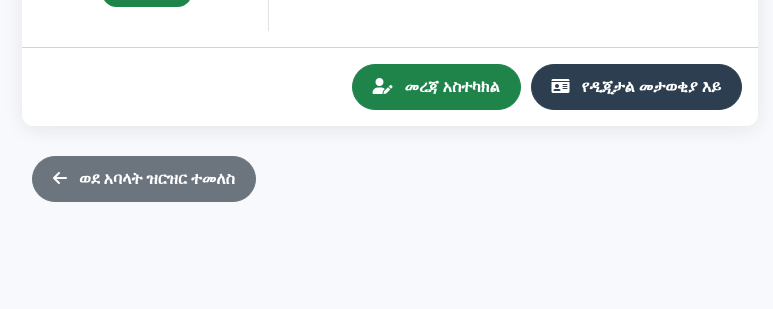
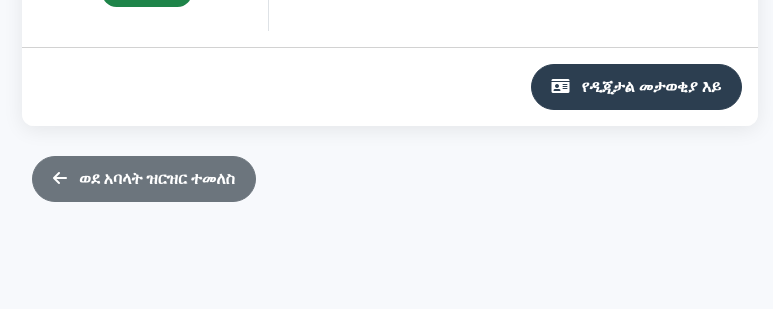
Before and after one commit to eudp-admin/eudp-members-Statistics, a Django app: template members/templates/members/member_detail.html in a window 1280 px wide. Shown: the part 527-836 px from the top of the page, without its empty margins (60-833 px from the left). Run offline with Django 5.2, Linux system fonts and the light colour scheme; the template is opened without the code that fills it, so the values that code supplies are empty; some web fonts are replaced.

Commit message:
Update member_detail.html

```diff
--- a/members/templates/members/member_detail.html
+++ b/members/templates/members/member_detail.html
@@ -195,9 +195,6 @@
             </div>
 
             <div class="card-footer d-flex justify-content-end bg-white py-3">
-                <a href="{% url 'profile_update' member.pk %}" class="btn btn-edit-main btn-custom">
-                    <i class="fas fa-user-edit me-2"></i> መረጃ አስተካክል
-                </a>
                 <a href="{% url 'member_id_card' member.pk %}" class="btn btn-id-card btn-custom" target="_blank">
                     <i class="fas fa-id-card me-2"></i> የዲጂታል መታወቂያ እይ
                 </a>
```
